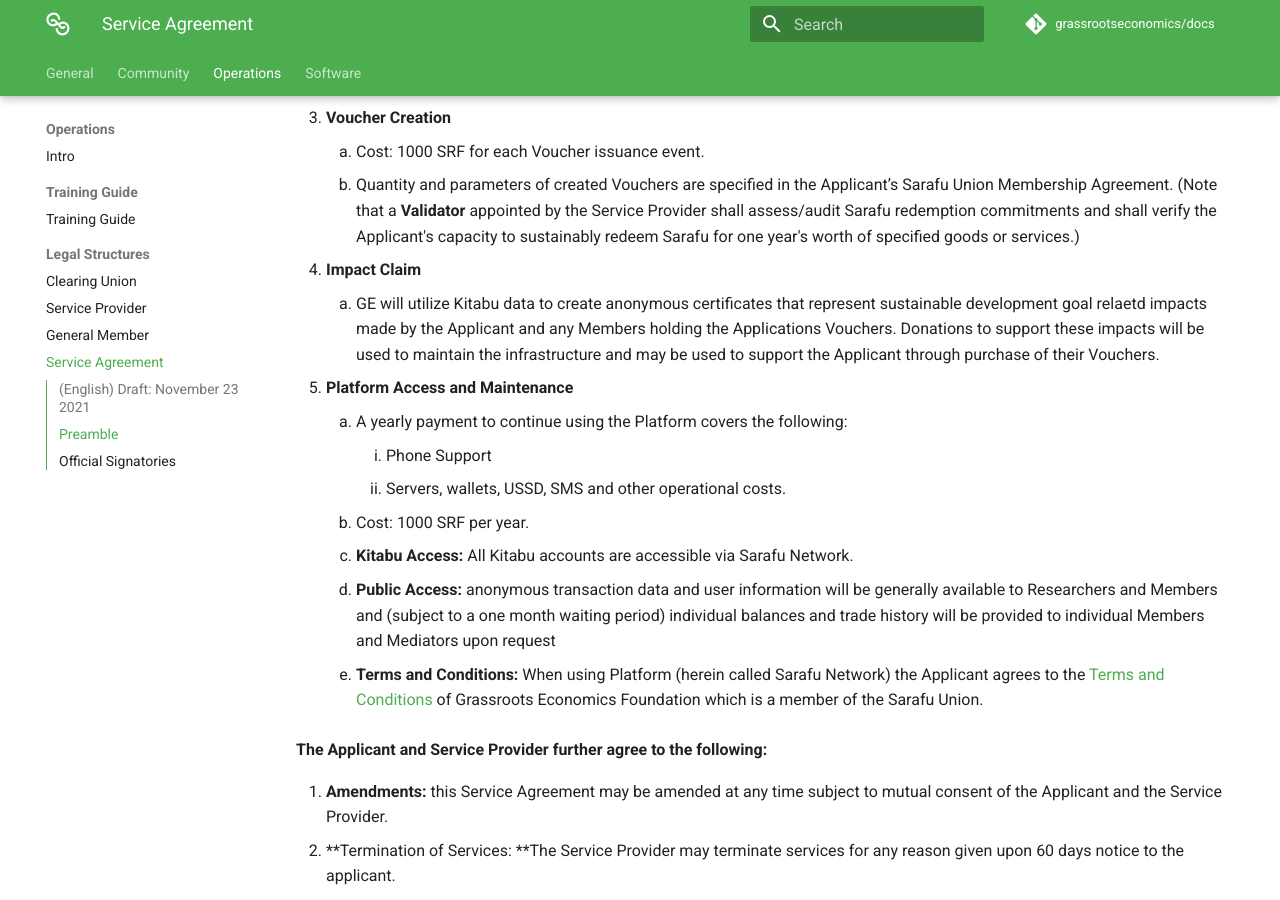
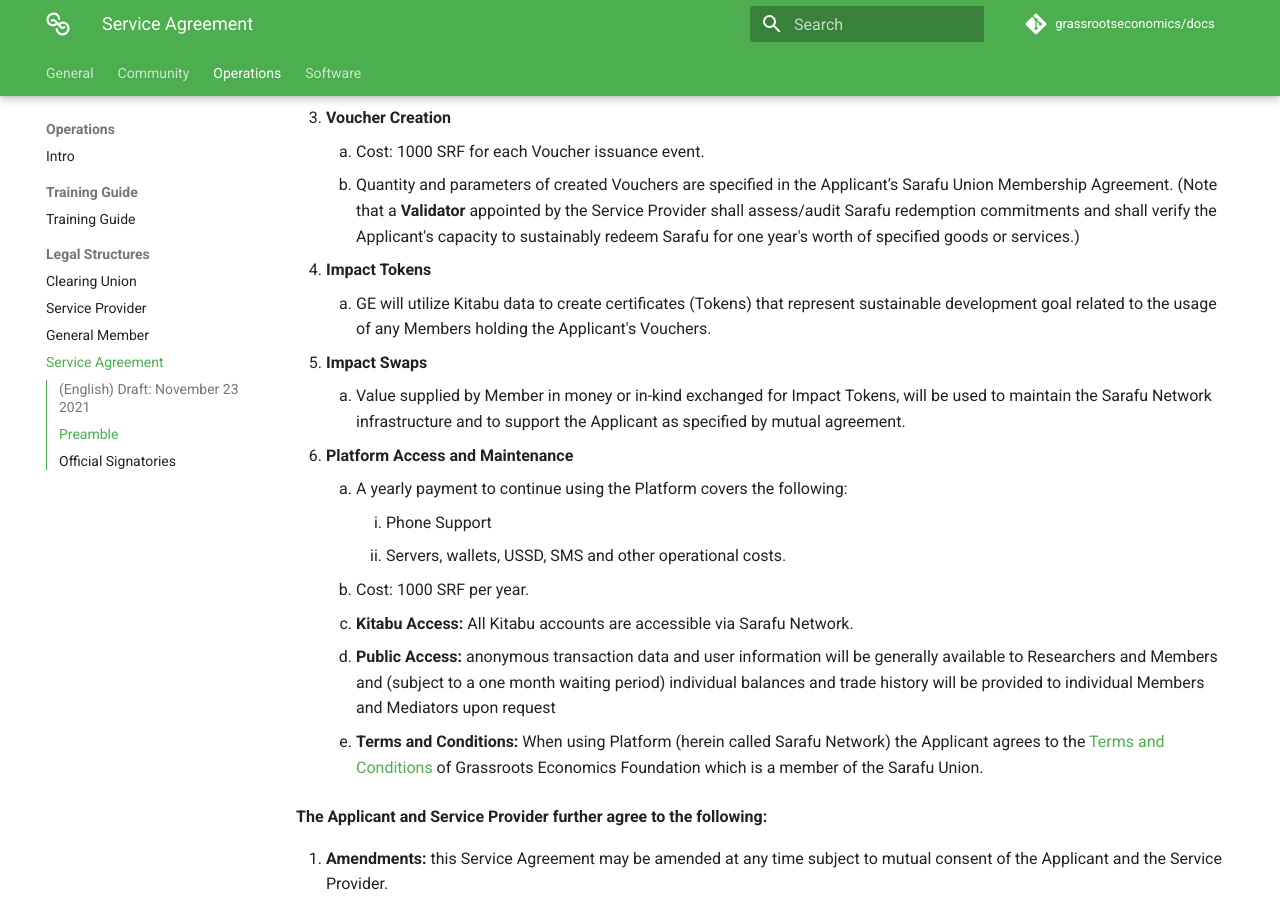
Before and after one commit to grassrootseconomics/docs.grassecon.org, an MkDocs documentation site: the page built from docs/scu_intermember.md, in a window 1280 px wide and 900 px high, scrolled down 597 px. Built offline with MkDocs 1.6.1 and Material for MkDocs 9.7.7, drawn with Linux system fonts in a browser that asks for light colours; comment, search, counter and statistics services are not loaded.

Commit message:
updates on agreement

```diff
--- a/docs/scu_intermember.md
+++ b/docs/scu_intermember.md
@@ -21,16 +21,18 @@
 1. **Voucher Creation**
     3. Cost: 1000 SRF for each Voucher issuance event.
     4. Quantity and parameters of created Vouchers are specified in the Applicant’s Sarafu Union Membership Agreement. (Note that a **Validator** appointed by the Service Provider shall assess/audit Sarafu redemption commitments and shall verify the Applicant's capacity to sustainably redeem Sarafu for one year's worth of specified goods or services.)
-2. **Impact Claim**
-    5. GE will utilize Kitabu data to create anonymous certificates that represent sustainable development goal relaetd impacts made by the Applicant and any Members holding the Applications Vouchers. Donations to support these impacts will be used to maintain the infrastructure and may be used to support the Applicant through purchase of their Vouchers.
+2. **Impact Tokens**
+    5. GE will utilize Kitabu data to create certificates (Tokens) that represent sustainable development goal related to the usage of any Members holding the Applicant's Vouchers.
+2. **Impact Swaps**
+    6. Value supplied by Member in money or in-kind exchanged for Impact Tokens, will be used to maintain the Sarafu Network infrastructure and to support the Applicant as specified by mutual agreement.
 3. **Platform Access and Maintenance**
-    6. A yearly payment to continue using the Platform covers the following:
+    1. A yearly payment to continue using the Platform covers the following:
         1. Phone Support
         2. Servers, wallets, USSD, SMS and other operational costs.
-    7. Cost: 1000 SRF per year.
-    8. **Kitabu Access:** All Kitabu accounts are accessible via Sarafu Network.
-    9. **Public Access:** anonymous transaction data and user information will be generally available to Researchers and Members and (subject to a one month waiting period) individual balances and trade history will be provided to individual Members and Mediators upon request
-    10. **Terms and Conditions:** When using Platform (herein called Sarafu Network) the Applicant agrees to the [Terms and Conditions](http://grassrootseconomics.org/tos) of Grassroots Economics Foundation which is a member of the Sarafu Union.
+    1. Cost: 1000 SRF per year.
+    1. **Kitabu Access:** All Kitabu accounts are accessible via Sarafu Network.
+    1. **Public Access:** anonymous transaction data and user information will be generally available to Researchers and Members and (subject to a one month waiting period) individual balances and trade history will be provided to individual Members and Mediators upon request
+    1. **Terms and Conditions:** When using Platform (herein called Sarafu Network) the Applicant agrees to the [Terms and Conditions](http://grassrootseconomics.org/tos) of Grassroots Economics Foundation which is a member of the Sarafu Union.
 
 **The Applicant and Service Provider further agree to the following:**
 
```
Also changed, not shown: docs/sarafu_clearing_union.md (+3 -6 lines), docs/scu_member_csp.md (+5 -1 lines), docs/scu_member_group.md (+6 -1 lines).
